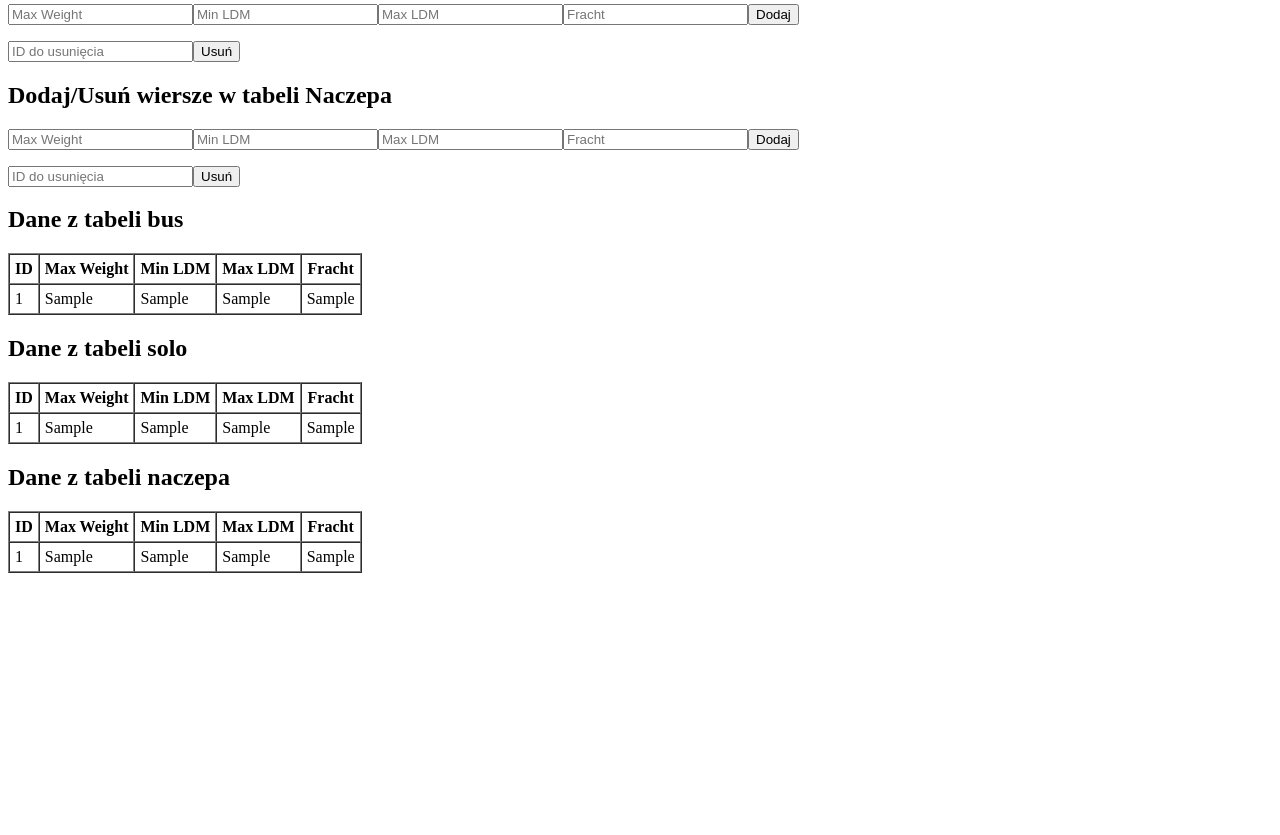
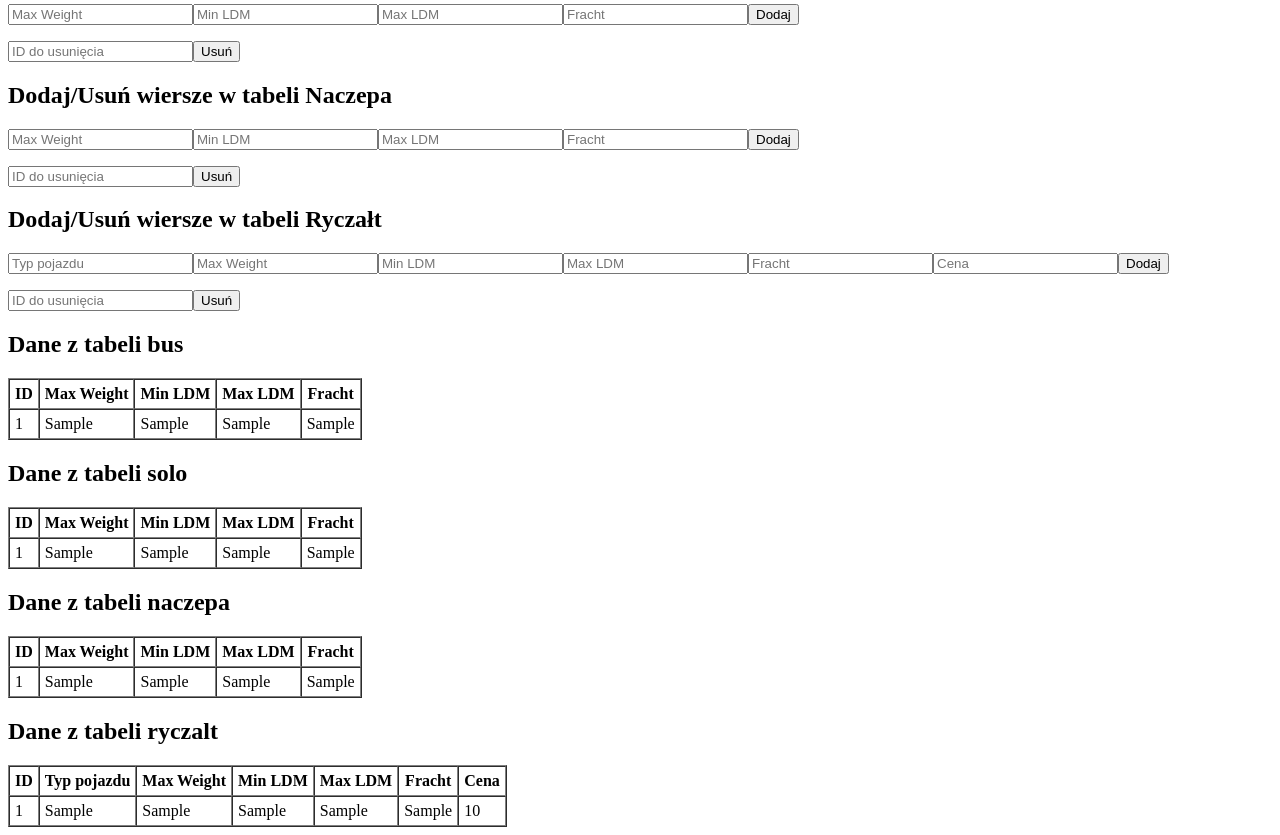
Before and after one commit to pio3m/LDM, a PHP site: page /database/fracht_management.php in a window 1280 px wide. Shown: the part 176-1011 px from the top of the page. Before the commit the page ends 749 px from the top, so only its background shows below. Run offline with PHP 8.4, Linux system fonts and the light colour scheme; tables that the repository leaves empty or names only in its code hold one stand-in row (values such as "Sample post").

Commit message:
dodalem te ryczaltowe przejazdy i poprawiłem błąd z obliczaniem eksportu i importu

```diff
--- a/docker-compose.yml
+++ b/docker-compose.yml
@@ -16,8 +16,7 @@ services:
       MYSQL_ROOT_PASSWORD: 123
       MYSQL_USER: user
       MYSQL_PASSWORD: 123
-    ports:
-      - "3306:3306"
+
     volumes:
       - mysql_data:/var/lib/mysql
     command: --character-set-server=utf8mb4 --collation-server=utf8mb4_unicode_ci
--- a/php/database/fracht_management.php
+++ b/php/database/fracht_management.php
@@ -56,6 +56,53 @@ require_once 'db.php';
         }
     }
 
+    // Funkcja do dodawania wiersza do tabeli ryczalt
+    function addRyczaltRow($vehicleType, $maxWeight, $minLdm, $maxLdm, $fracht, $price) {
+        global $pdo;
+        try {
+            $stmt = $pdo->prepare("INSERT INTO ryczalt (vehicle_type, max_weight, min_ldm, max_ldm, fracht, price)
+                                 VALUES (:vehicle_type, :max_weight, :min_ldm, :max_ldm, :fracht, :price)");
+            $stmt->execute([
+                'vehicle_type' => $vehicleType,
+                'max_weight' => $maxWeight,
+                'min_ldm' => $minLdm,
+                'max_ldm' => $maxLdm,
+                'fracht' => $fracht,
+                'price' => $price
+            ]);
+            echo "Dodano nowy wiersz do tabeli ryczalt.";
+        } catch (PDOException $e) {
+            echo "Błąd podczas dodawania wiersza do tabeli ryczalt: " . $e->getMessage();
+        }
+    }
+
+    // Funkcja do wyświetlania danych z tabeli ryczalt
+    function displayRyczaltTable() {
+        global $pdo;
+        try {
+            $stmt = $pdo->query("SELECT * FROM ryczalt");
+            $rows = $stmt->fetchAll(PDO::FETCH_ASSOC);
+
+            echo "<h2>Dane z tabeli ryczalt</h2>";
+            echo '<table border="1" cellpadding="5" cellspacing="0">';
+            echo '<tr><th>ID</th><th>Typ pojazdu</th><th>Max Weight</th><th>Min LDM</th><th>Max LDM</th><th>Fracht</th><th>Cena</th></tr>';
+            foreach ($rows as $row) {
+                echo '<tr>';
+                echo '<td>' . htmlspecialchars($row['id']) . '</td>';
+                echo '<td>' . htmlspecialchars($row['vehicle_type']) . '</td>';
+                echo '<td>' . htmlspecialchars($row['max_weight']) . '</td>';
+                echo '<td>' . htmlspecialchars($row['min_ldm']) . '</td>';
+                echo '<td>' . htmlspecialchars($row['max_ldm']) . '</td>';
+                echo '<td>' . htmlspecialchars($row['fracht']) . '</td>';
+                echo '<td>' . htmlspecialchars($row['price']) . '</td>';
+                echo '</tr>';
+            }
+            echo '</table>';
+        } catch (PDOException $e) {
+            echo "Błąd podczas pobierania danych z tabeli ryczalt: " . $e->getMessage();
+        }
+    }
+
     // Obsługa formularzy
     if (isset($_POST['add_bus'])) {
         addRow('bus', $_POST['max_weight'], $_POST['min_ldm'], $_POST['max_ldm'], $_POST['fracht']);
@@ -73,6 +120,20 @@ require_once 'db.php';
         addRow('naczepa', $_POST['max_weight'], $_POST['min_ldm'], $_POST['max_ldm'], $_POST['fracht']);
     } elseif (isset($_POST['delete_naczepa'])) {
         deleteRow('naczepa', $_POST['id']);
+    }
+
+    // Obsługa formularzy dla tabeli ryczalt
+    if (isset($_POST['add_ryczalt'])) {
+        addRyczaltRow(
+            $_POST['vehicle_type'],
+            $_POST['max_weight'],
+            $_POST['min_ldm'],
+            $_POST['max_ldm'],
+            $_POST['fracht'],
+            $_POST['price']
+        );
+    } elseif (isset($_POST['delete_ryczalt'])) {
+        deleteRow('ryczalt', $_POST['id']);
     }
 
     // Formularze do dodawania i usuwania wierszy
@@ -115,9 +176,26 @@ require_once 'db.php';
     echo '<button type="submit" name="delete_naczepa">Usuń</button>';
     echo '</form>';
 
+    // Dodaj formularz dla tabeli ryczalt (przed wyświetlaniem tabel)
+    echo '<h2>Dodaj/Usuń wiersze w tabeli Ryczałt</h2>';
+    echo '<form method="POST">';
+    echo '<input type="text" name="vehicle_type" placeholder="Typ pojazdu" required>';
+    echo '<input type="number" name="max_weight" placeholder="Max Weight" required>';
+    echo '<input type="text" name="min_ldm" placeholder="Min LDM" required>';
+    echo '<input type="text" name="max_ldm" placeholder="Max LDM" required>';
+    echo '<input type="text" name="fracht" placeholder="Fracht" required>';
+    echo '<input type="number" name="price" placeholder="Cena" required>';
+    echo '<button type="submit" name="add_ryczalt">Dodaj</button>';
+    echo '</form>';
+    echo '<form method="POST">';
+    echo '<input type="number" name="id" placeholder="ID do usunięcia" required>';
+    echo '<button type="submit" name="delete_ryczalt">Usuń</button>';
+    echo '</form>';
+
     // Wyświetlanie danych z tabel
     displayTable('bus');
     displayTable('solo');
     displayTable('naczepa');
+    displayRyczaltTable();
 
 ?>
```
Also changed, not shown: php/calculatePrice.php (+70 -2 lines), php/database/create_table.php (+13 -0 lines), php/database/seed_fracht.php (+18 -0 lines).
